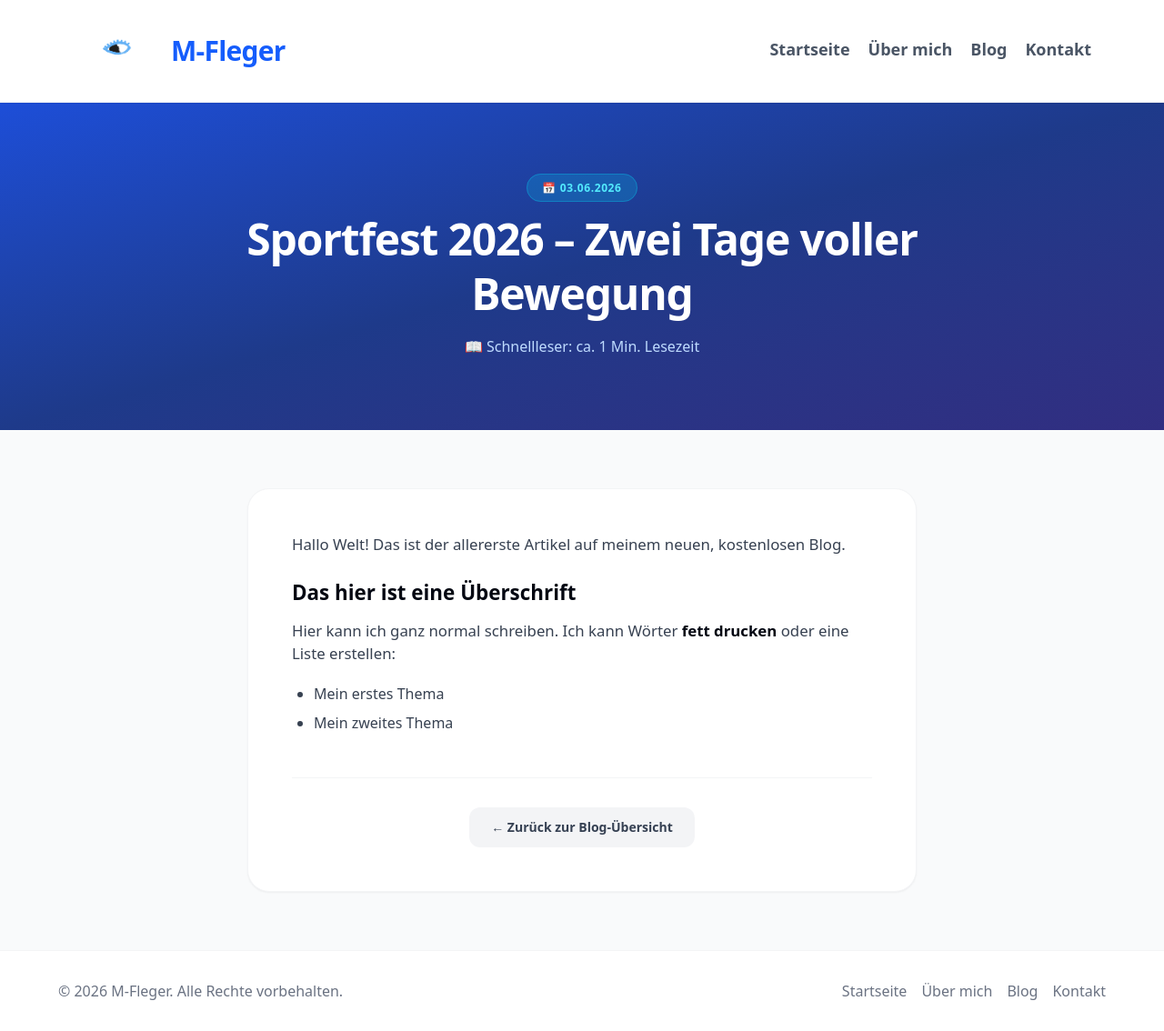
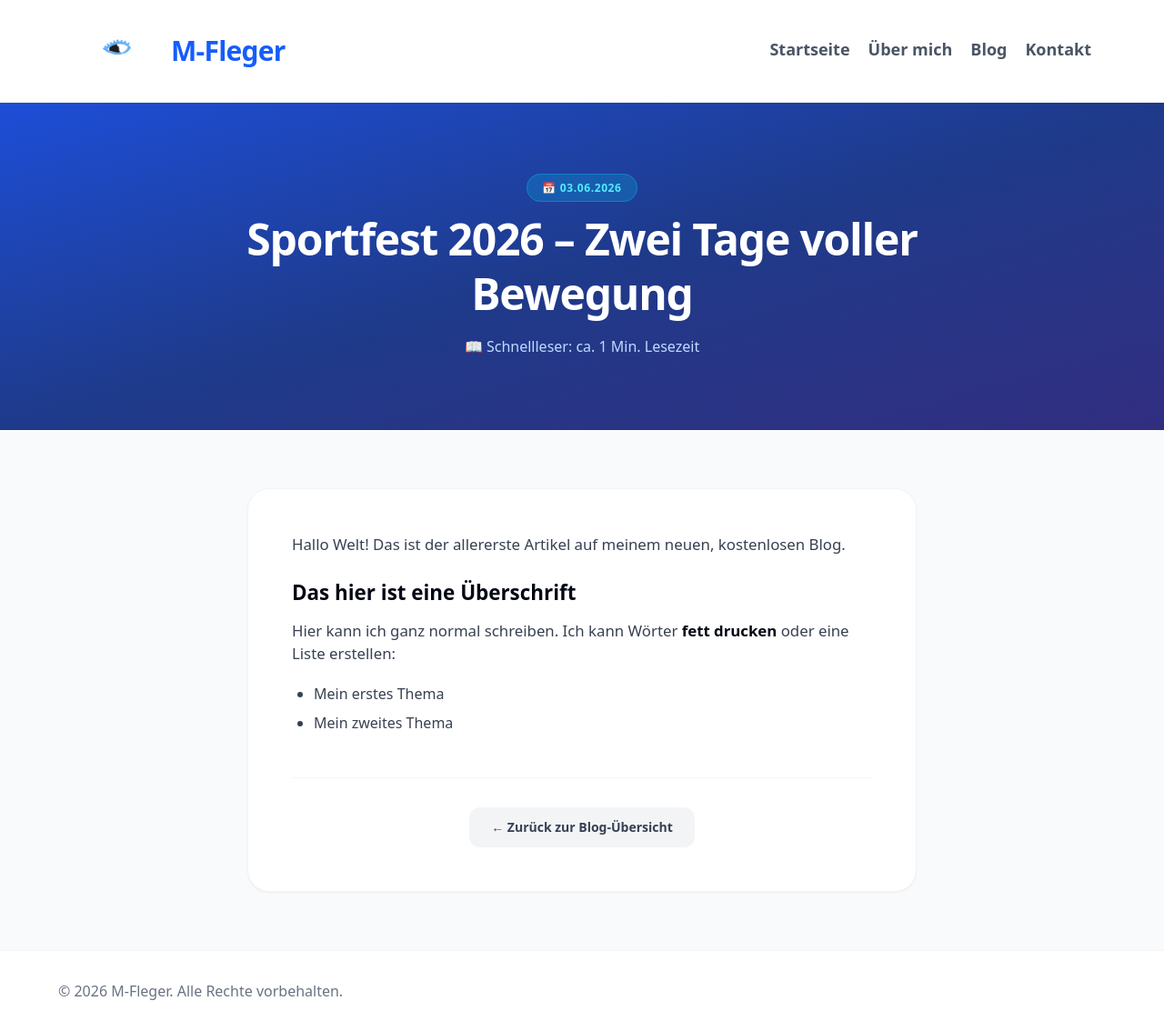
Before and after one commit to julian13053/julian13053.github.io, a Jekyll site: the page built from _posts/2026-06-03-mein-erster-beitrag.md, in a window 1280 px wide and 1134 px high. Shown: the whole window at 91% size. Built offline with Jekyll 4.4.1, drawn with Linux system fonts in a browser that asks for light colours.

Commit message:
Update post.html

```diff
--- a/_layouts/post.html
+++ b/_layouts/post.html
@@ -4,11 +4,20 @@
     <meta charset="UTF-8">
     <meta name="viewport" content="width=device-width, initial-scale=1.0">
     <title>{{ page.title }} - M-Fleger</title>
+
+    <!-- 1. Das Favicon (Logo im Browser-Tab) -->
     <link rel="icon" type="image/jpeg" href="{{ 'auge-logo.jpg' | relative_url }}">
+
+    <!-- 2. Open Graph / WhatsApp-Vorschau -->
+    <meta property="og:type" content="article">
+    <meta property="og:title" content="{{ page.title }} - M-Fleger">
+    <meta property="og:description" content="Lies den neuesten Artikel auf M-Fleger!">
+    <meta property="og:image" content="https://julian13053.github.io/auge-logo.jpg">
+    <meta property="og:url" content="https://julian13053.github.io{{ page.url }}">
+
     <!-- Tailwind CSS laden -->
     <script src="https://cdn.jsdelivr.net/npm/@tailwindcss/browser@4"></script>
     <style>
-        /* Styling für die Markdown-Inhalte des Artikels, damit Listen, Links und Überschriften im Text perfekt aussehen */
         .prose h2 { font-size: 1.75rem; font-weight: 900; color: #030712; margin-top: 2rem; margin-bottom: 1rem; letter-spacing: -0.025em; }
         .prose h3 { font-size: 1.4rem; font-weight: 800; color: #030712; margin-top: 1.5rem; margin-bottom: 0.75rem; }
         .prose p { margin-bottom: 1.25rem; leading-relaxed: 1.625; color: #374151; font-size: 1.05rem; }
@@ -21,36 +30,31 @@
 </head>
 <body class="bg-gray-50 text-gray-900 font-sans antialiased flex flex-col min-h-screen">
 
-    <!-- NAVIGATION (Exakt das gleiche moderne Mobil-Menü wie auf den anderen Seiten) -->
+    <!-- NAVIGATION -->
     <nav class="bg-white border-b border-gray-100 sticky top-0 z-50 shadow-xs">
         <div class="max-w-6xl mx-auto px-4 py-4 flex flex-col md:flex-row justify-between items-center gap-4">
-            <!-- Logo -->
             <a href="{{ 'index.html' | relative_url }}" class="flex items-center gap-3 group no-underline text-current">
                 <img src="{{ 'auge-logo.jpg' | relative_url }}" alt="M-Fleger Logo" class="w-16 h-14 md:w-24 md:h-20 rounded-xl md:rounded-2xl object-contain transition-transform duration-300 group-hover:scale-105">
                 <span class="text-2xl md:text-3xl font-black tracking-tight text-blue-600">M-Fleger</span>
             </a>
-            <!-- Links -->
             <div class="flex flex-wrap justify-center gap-x-5 gap-y-2 font-semibold text-gray-600 text-base md:text-lg">
                 <a href="{{ 'index.html' | relative_url }}" class="hover:text-blue-600 hover:border-b-2 hover:border-blue-600 pb-1 transition-all no-underline">Startseite</a>
                 <a href="{{ 'ueber-mich.html' | relative_url }}" class="hover:text-blue-600 hover:border-b-2 hover:border-blue-600 pb-1 transition-all no-underline">Über mich</a>
                 <a href="{{ 'blog.html' | relative_url }}" class="hover:text-blue-600 hover:border-b-2 hover:border-blue-600 pb-1 transition-all no-underline">Blog</a>
-                <a href="{{ 'kontakt.html' | relative_url }}" class="hover:text-blue-600 hover:border-b-2 hover:border-blue-600 pb-1 transition-all no-underline">Kontakt</a>
+                <a href="{{ 'kontakt.html' | relative_url }}" class="hover:text-blue-600 hover:border-b-2 hover:border-blue-600 pb-1 no-underline">Kontakt</a>
             </div>
         </div>
     </nav>
 
-    <!-- ARTIKEL HEADER (Der schicke dunkelblaue Verlauf) -->
+    <!-- ARTIKEL HEADER -->
     <header class="bg-gradient-to-br from-[#1d4ed8] via-[#1e3a8a] to-[#312e81] text-white py-12 md:py-20 px-4 text-center">
         <div class="max-w-3xl mx-auto">
-            <!-- Datum -->
             <span class="bg-cyan-400/20 text-cyan-300 border border-cyan-400/30 font-extrabold px-4 py-1.5 rounded-full text-xs uppercase tracking-wider">
                 📅 {{ page.date | date: "%d.%m.%Y" }}
             </span>
-            <!-- Titel des Artikels -->
             <h1 class="text-3xl md:text-5xl font-black tracking-tight mt-4 mb-4 leading-tight">
                 {{ page.title }}
             </h1>
-            <!-- Lesezeit ermitteln -->
             {% assign words = content | strip_html | number_of_words %}
             {% assign read_time = words | divided_by: 180 | plus: 1 %}
             <p class="text-sm md:text-base text-blue-200 font-medium">📖 Schnellleser: ca. {{ read_time }} Min. Lesezeit</p>
@@ -59,15 +63,10 @@
 
     <!-- ARTIKEL INHALT -->
     <main class="max-w-3xl mx-auto px-4 py-10 md:py-16 flex-grow w-full">
-        <!-- Weiße edle Kachel für den Text -->
         <article class="bg-white border border-gray-100 p-6 md:p-12 rounded-2xl md:rounded-3xl shadow-xs">
-
-            <!-- Hier wird das Markdown des Artikels sauber injiziert -->
             <div class="prose max-w-none text-gray-800">
                 {{ content }}
             </div>
-
-            <!-- Zurück zum Blog Button am Ende des Artikels -->
             <div class="mt-12 pt-8 border-t border-gray-100 flex justify-center">
                 <a href="{{ 'blog.html' | relative_url }}" class="bg-gray-100 text-gray-700 font-bold px-6 py-3 rounded-xl hover:bg-gray-200 transition-all no-underline text-sm flex items-center gap-2">
                     ← Zurück zur Blog-Übersicht
@@ -80,12 +79,6 @@
     <footer class="bg-white border-t border-gray-100 py-8 px-4 text-center text-gray-500 font-medium mt-auto">
         <div class="max-w-6xl mx-auto flex flex-col md:flex-row justify-between items-center gap-4">
             <p>&copy; 2026 M-Fleger. Alle Rechte vorbehalten.</p>
-            <div class="flex flex-wrap justify-center gap-4">
-                <a href="{{ 'index.html' | relative_url }}" class="hover:text-blue-600 transition-colors no-underline">Startseite</a>
-                <a href="{{ 'ueber-mich.html' | relative_url }}" class="hover:text-blue-600 transition-colors no-underline">Über mich</a>
-                <a href="{{ 'blog.html' | relative_url }}" class="hover:text-blue-600 transition-colors no-underline">Blog</a>
-                <a href="{{ 'kontakt.html' | relative_url }}" class="hover:text-blue-600 transition-colors no-underline">Kontakt</a>
-            </div>
         </div>
     </footer>
 
```
